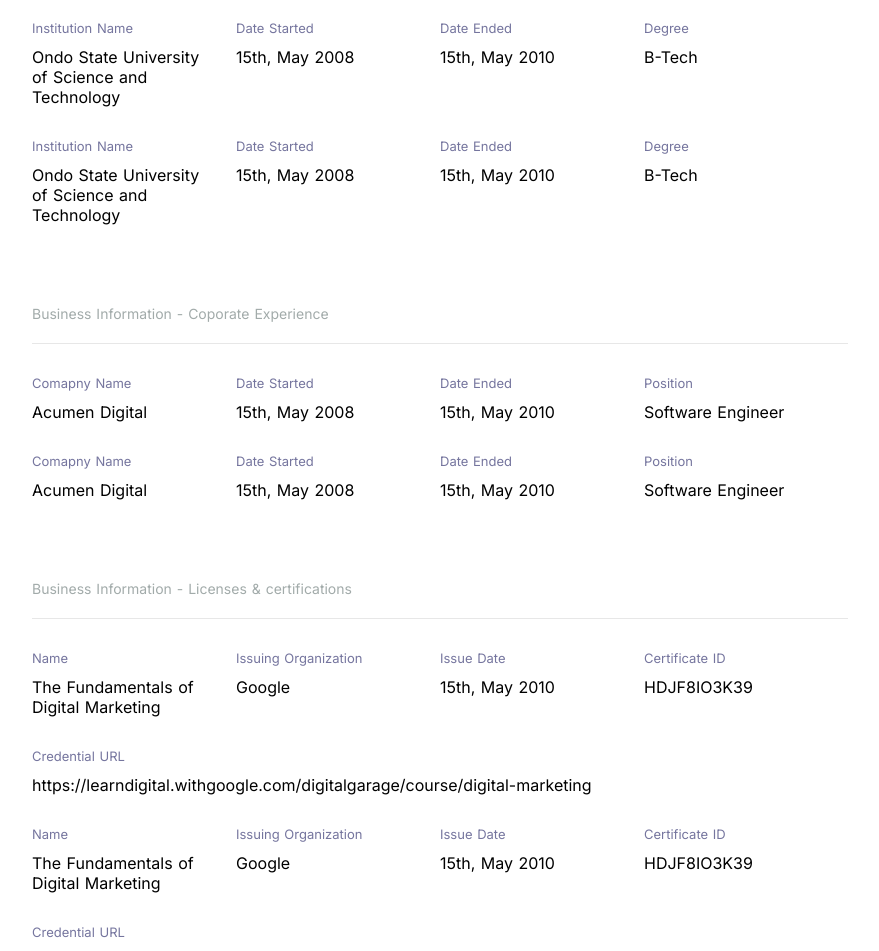
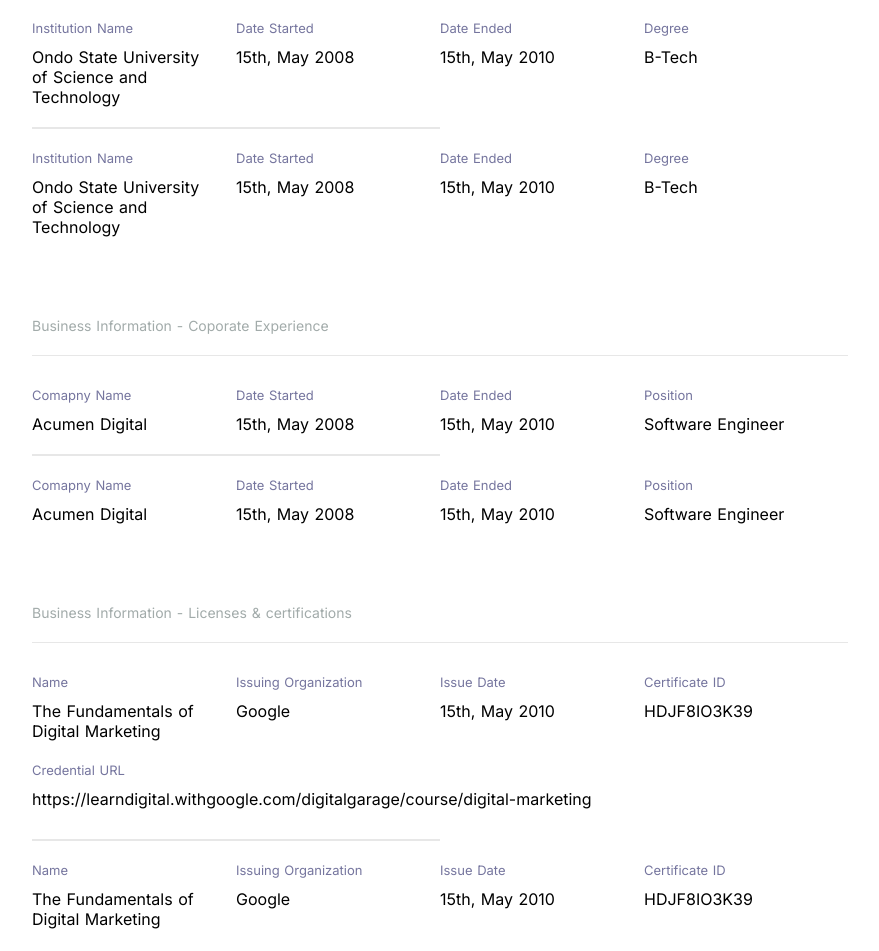
Before and after one commit to Emodot/startx, a Nuxt app: page /profile-data in a window 1280 px wide. Shown: the part 1000-1951 px from the top of the page, without its empty margins (88-967 px from the left). Built offline with nearby package versions, Linux system fonts and the light colour scheme.

Commit message:
added content line divider

```diff
--- a/pages/profile-data.vue
+++ b/pages/profile-data.vue
@@ -181,7 +181,7 @@
             Business Information - Educational Information
           </p>
           <hr class="content-line">
-          <div class="row-ctn">
+          <div class="row-ctn more-data">
             <div class="box">
               <p class="box-title">
                 Institution Name
@@ -215,7 +215,8 @@
               </p>
             </div>
           </div>
-          <div class="row-ctn">
+          <hr class="data-line">
+          <div class="row-ctn more-data">
             <div class="box">
               <p class="box-title">
                 Institution Name
@@ -256,7 +257,7 @@
             Business Information - Coporate Experience
           </p>
           <hr class="content-line">
-          <div class="row-ctn">
+          <div class="row-ctn more-data">
             <div class="box">
               <p class="box-title">
                 Comapny Name
@@ -290,7 +291,8 @@
               </p>
             </div>
           </div>
-          <div class="row-ctn">
+          <hr class="data-line">
+          <div class="row-ctn more-data">
             <div class="box">
               <p class="box-title">
                 Comapny Name
@@ -331,7 +333,7 @@
             Business Information - Licenses &amp; certifications
           </p>
           <hr class="content-line">
-          <div class="row-ctn">
+          <div class="row-ctn more-data">
             <div class="box">
               <p class="box-title">
                 Name
@@ -373,7 +375,8 @@
               https://learndigital.withgoogle.com/digitalgarage/course/digital-marketing
             </p>
           </div>
-          <div class="row-ctn">
+          <hr class="data-line">
+          <div class="row-ctn more-data">
             <div class="box">
               <p class="box-title">
                 Name
@@ -523,9 +526,20 @@
   margin-bottom: 30px;
 }
 
+.data-line {
+  border: none;
+  border-top: 2px solid #E7E7E7;
+  width: 50%;
+  margin: 20px 0;
+}
+
 .row-ctn {
   display: flex;
   margin-bottom: 30px;
+}
+
+.more-data {
+  margin-bottom: 0;
 }
 
 .box {
@@ -544,6 +558,7 @@
 }
 
 .box-ex {
+  margin-top: 20px;
   margin-bottom: 30px;
 }
 
```
